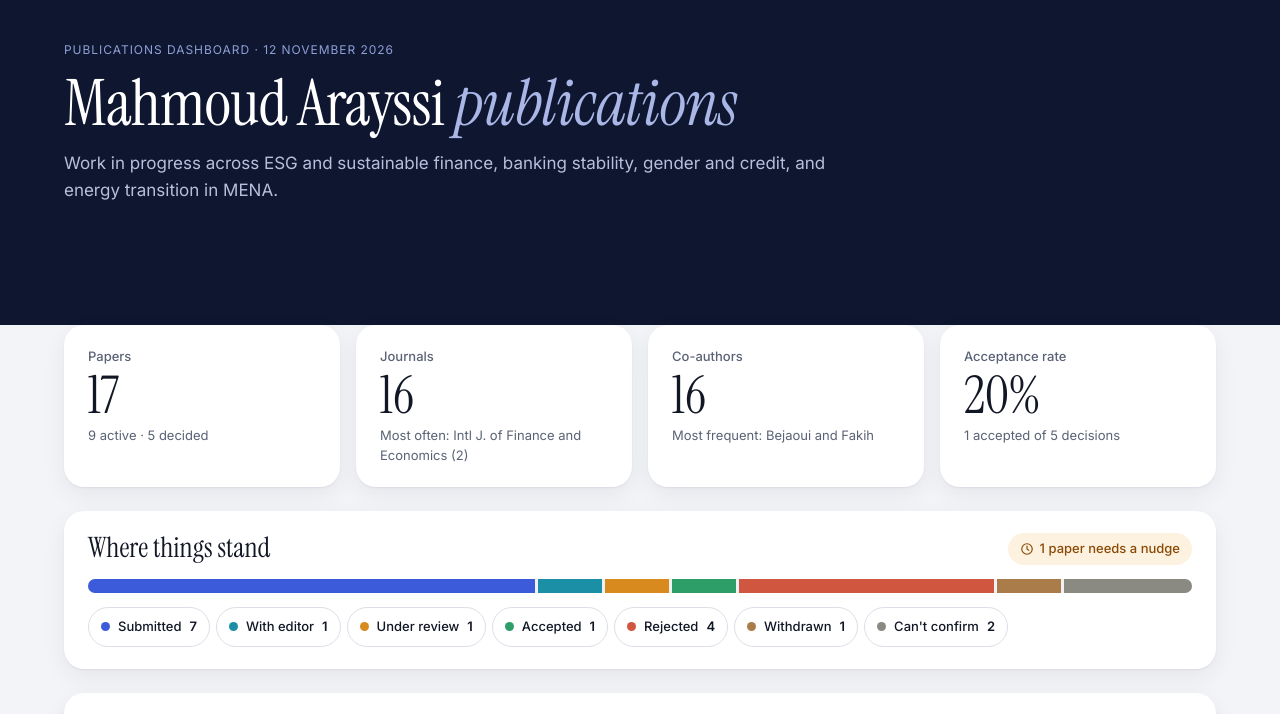
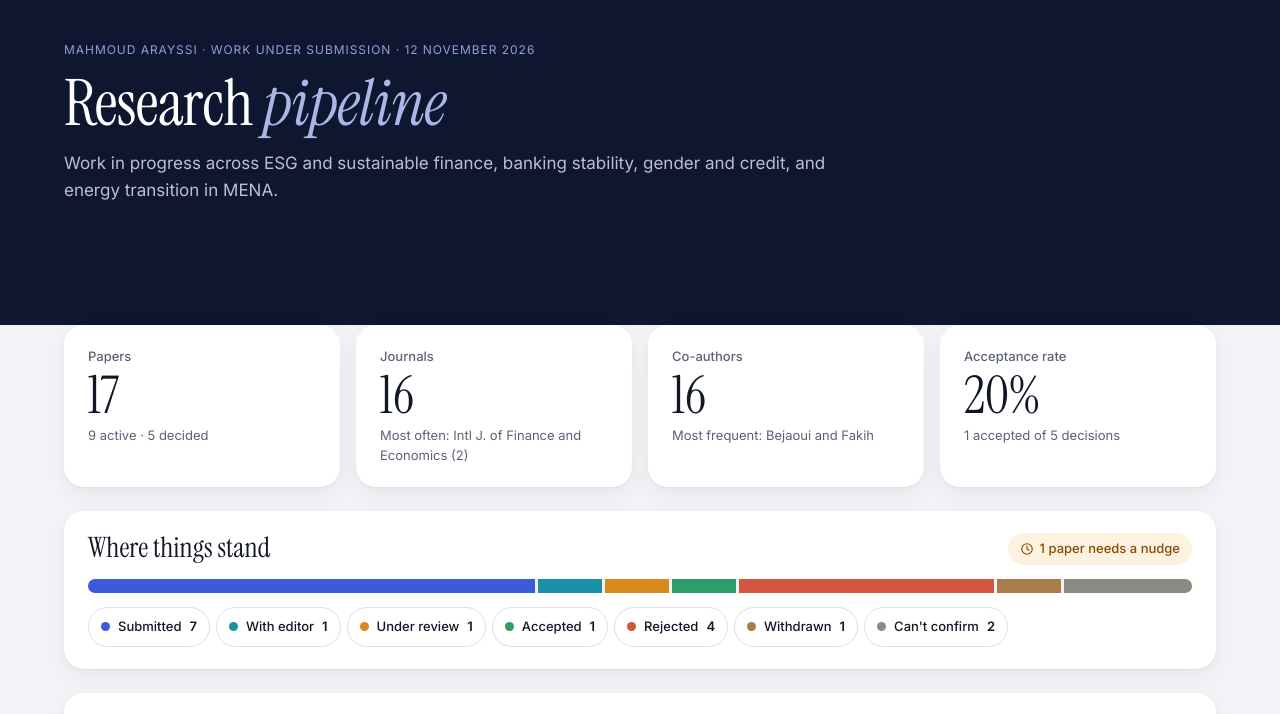
Before and after one commit to Ma-Mar-Itan/MA_publication-dashboard, a plain HTML site: page index.html in a window 1280 px wide. Shown: the part 72-786 px from the top of the page. Drawn offline with Linux system fonts and the light colour scheme.

Commit message:
Track statuses, editor notes and last update; retitle as Research pipeline

```diff
--- a/index.html
+++ b/index.html
@@ -3,7 +3,7 @@
 <head>
 <meta charset="utf-8">
 <meta name="viewport" content="width=device-width, initial-scale=1">
-<title>Mahmoud Arayssi — Publications</title>
+<title>Research pipeline — Mahmoud Arayssi</title>
 <meta name="description" content="Research pipeline: papers under submission, co-authors and research themes.">
 <link rel="preconnect" href="https://fonts.googleapis.com">
 <link rel="preconnect" href="https://fonts.gstatic.com" crossorigin>
@@ -213,8 +213,8 @@ footer{display:flex;flex-wrap:wrap;justify-content:space-between;gap:8px;padding
       </div>
     </nav>
     <div class="hero">
-      <p class="eyebrow" id="updated">Publications dashboard</p>
-      <h1>Mahmoud Arayssi <em>publications</em></h1>
+      <p class="eyebrow" id="updated">Mahmoud Arayssi · Work under submission</p>
+      <h1>Research <em>pipeline</em></h1>
       <p class="lede">Work in progress across ESG and sustainable finance, banking stability, gender and credit, and energy transition in MENA.</p>
     </div>
   </div>
@@ -459,7 +459,7 @@ function renderStatic() {
     (decided ? kpi('Acceptance rate', Math.round(accepted / decided * 100) + '%', `${accepted} accepted of ${decided} decisions`)
              : kpi('Leading theme', themes[0] ? themes[0][0] : '—', themes[0] ? `${themes[0][1]} of ${papers.length} papers` : ''));
   const today = new Date().toLocaleDateString('en-GB', { day: 'numeric', month: 'long', year: 'numeric' });
-  $('updated').textContent = 'Publications dashboard · ' + today;
+  $('updated').textContent = 'Mahmoud Arayssi · Work under submission · ' + today;
   $('foot').textContent = `${papers.length} papers · ${people.length} co-authors · ${journals.length} journals`;
   renderNetwork(people);
   renderDonut(themes);
```
Also changed, not shown: papers.csv (line endings or trailing spaces).
